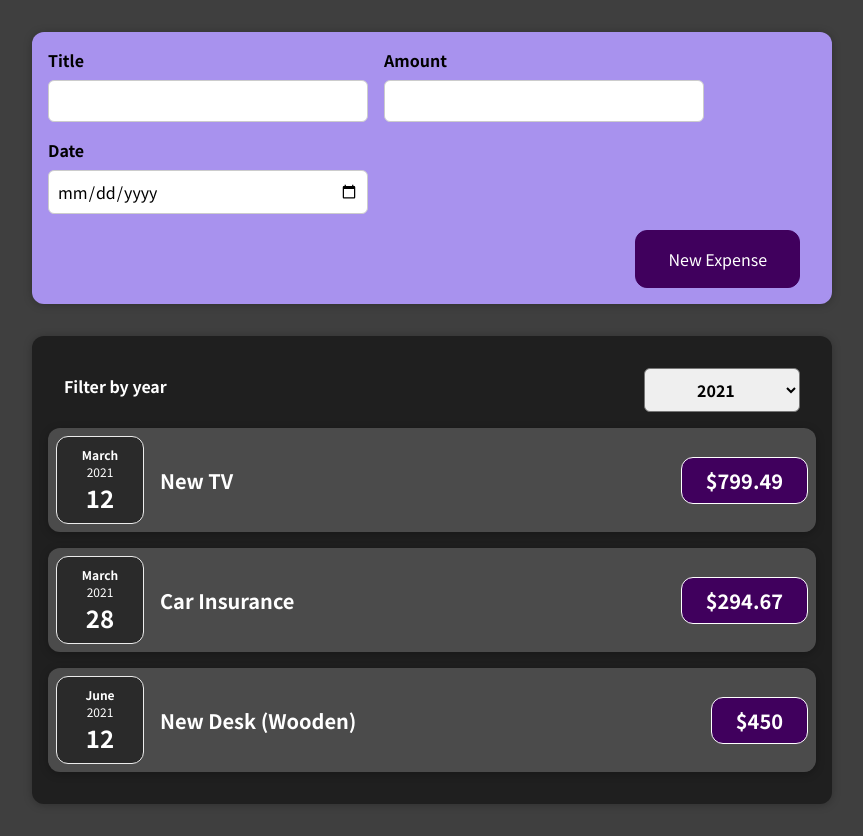
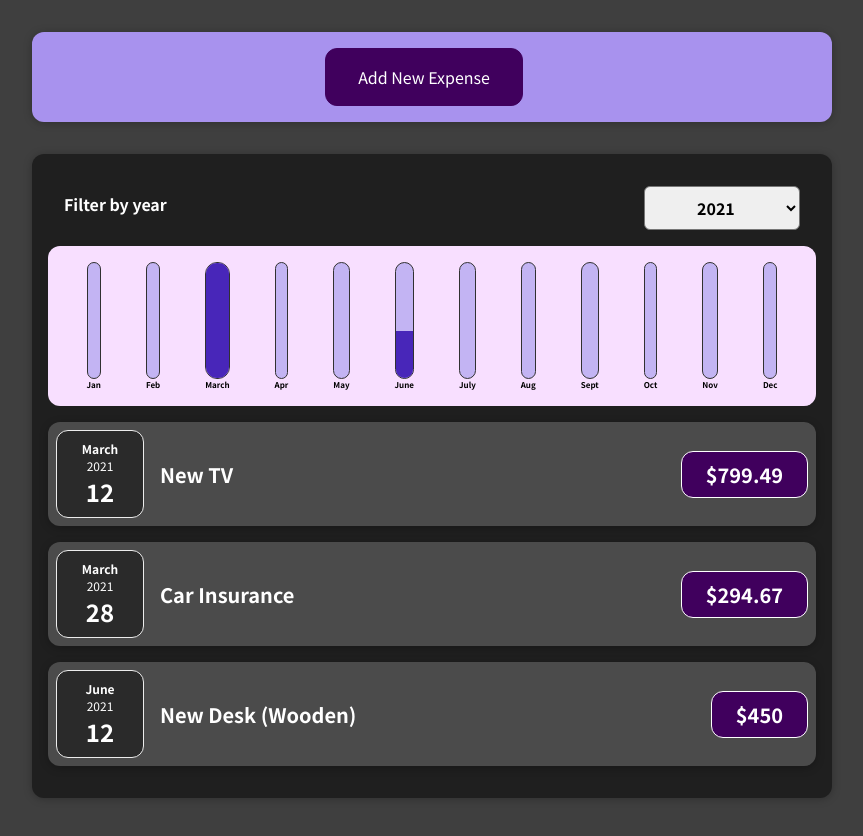
Before and after one commit to cbonoan/learningReact, a React (Create React App) app in the folder project1/react-complete-guide/: page / in a window 1280 px wide. Shown: the whole page, without its empty margins (208-1071 px from the left). Built offline with nearby package versions, Linux system fonts and the light colour scheme.

Commit message:
learning to use conditionals to output certain features of a component

```diff
--- /dev/null
+++ b/project1/react-complete-guide/src/components/Chart/Chart.css
@@ -0,0 +1,9 @@
+.chart {
+  padding: 1rem;
+  border-radius: 12px;
+  background-color: #f8dfff;
+  text-align: center;
+  display: flex;
+  justify-content: space-around;
+  height: 10rem;
+}
--- /dev/null
+++ b/project1/react-complete-guide/src/components/Chart/Chart.js
@@ -0,0 +1,23 @@
+import React from "react";
+
+import ChartBar from "./ChartBar";
+import "./Chart.css";
+function Chart(props) {
+    const dataPointValues = props.dataPoints.map(dataPoint => dataPoint.value);
+    const totalMaximum = Math.max(...dataPointValues); // use spread operator to split the array into individual values
+
+    return (
+        <div className="chart">
+            {props.dataPoints.map((dataPoint) => (
+                <ChartBar
+                    key={dataPoint.label}
+                    value={dataPoint.value}
+                    maxValue={totalMaximum}
+                    label={dataPoint.label}
+                />
+            ))}
+        </div>
+    );
+}
+
+export default Chart;
--- /dev/null
+++ b/project1/react-complete-guide/src/components/Chart/ChartBar.css
@@ -0,0 +1,30 @@
+.chart-bar {
+  height: 100%;
+  display: flex;
+  flex-direction: column;
+  align-items: center;
+}
+
+.chart-bar__inner {
+  height: 100%;
+  width: 100%;
+  border: 1px solid #313131;
+  border-radius: 12px;
+  background-color: #c3b4f3;
+  overflow: hidden;
+  display: flex;
+  flex-direction: column;
+  justify-content: flex-end;
+}
+
+.chart-bar__fill {
+  background-color: #4826b9;
+  width: 100%;
+  transition: all 0.3s ease-out;
+}
+
+.chart-bar__label {
+  font-weight: bold;
+  font-size: 0.5rem;
+  text-align: center;
+}
--- /dev/null
+++ b/project1/react-complete-guide/src/components/Chart/ChartBar.js
@@ -0,0 +1,25 @@
+import React from "react";
+
+import './ChartBar.css';
+
+function ChartBar(props) {
+    let barFillHeight = '0%';
+
+    if(props.maxValue > 0) {
+        barFillHeight = Math.round((props.value / props.maxValue) * 100) + '%';
+    }
+
+    return (
+        <div className="chart-bar">
+            <div className="chart-bar__inner">
+                <div className="chart-bar__fill" style={{height: barFillHeight}}>
+                </div>
+            </div>
+            <div className="chart-bar__label">
+                {props.label}
+            </div>
+        </div>
+    );
+};
+
+export default ChartBar;
--- a/project1/react-complete-guide/src/components/Expenses/ExpenseItem.js
+++ b/project1/react-complete-guide/src/components/Expenses/ExpenseItem.js
@@ -6,6 +6,7 @@
 
 function ExpenseItem(props) {
     return (
+        <li>
             <Card className="expense-item">
                 <ExpenseDate date={props.date} />
                 <div className="expense-item__description">
@@ -13,6 +14,7 @@
                     <div className="expense-item__price">${props.amount}</div>
                 </div>
             </Card>
+        </li>
     );
 }
 
--- a/project1/react-complete-guide/src/components/Expenses/Expenses.js
+++ b/project1/react-complete-guide/src/components/Expenses/Expenses.js
@@ -1,7 +1,9 @@
 import React, { useState } from "react";
+
 import Card from "../UI/Card";
-import ExpenseItem from "./ExpenseItem";
+import ExpensesList from "./ExpensesList"
 import ExpensesFilter from "./ExpensesFilter";
+import ExpensesChart from "./ExpensesChart";
 import "./Expenses.css";
 
 function Expenses(props) {
@@ -15,6 +17,7 @@
     return expense.date.getFullYear().toString() === enteredYear;
   });
 
+
   return (
     <div>
       <Card className="expenses">
@@ -22,14 +25,8 @@
           selected={enteredYear}
           onYearChange={changeYearHandler}
         />
-        {filteredExpenses.map((expense) => (
-          <ExpenseItem
-            key={expense.id}
-            title={expense.title}
-            amount={expense.amount}
-            date={expense.date}
-          />
-        ))}
+        <ExpensesChart expenses={filteredExpenses} />
+        <ExpensesList items={filteredExpenses}/>
       </Card>
     </div>
   );
--- /dev/null
+++ b/project1/react-complete-guide/src/components/Expenses/ExpensesChart.js
@@ -0,0 +1,31 @@
+import React from "react";
+
+import Chart from "../Chart/Chart";
+
+function ExpensesChart(props) {
+    const chartDataPoints = [
+        {label: 'Jan', value: 0},
+        {label: 'Feb', value: 0},
+        {label: 'March', value: 0},
+        {label: 'Apr', value: 0},
+        {label: 'May', value: 0},
+        {label: 'June', value: 0},
+        {label: 'July', value: 0},
+        {label: 'Aug', value: 0},
+        {label: 'Sept', value: 0},
+        {label: 'Oct', value: 0},
+        {label: 'Nov', value: 0},
+        {label: 'Dec', value: 0}
+    ];
+
+    for(const expense of props.expenses) {
+        const expenseMonth = expense.date.getMonth();
+        chartDataPoints[expenseMonth].value += expense.amount;
+    }
+
+    return (
+        <Chart dataPoints={chartDataPoints} />
+    );
+}
+
+export default ExpensesChart;
--- /dev/null
+++ b/project1/react-complete-guide/src/components/Expenses/ExpensesList.css
@@ -0,0 +1,9 @@
+.expenses-list {
+  list-style: none;
+  padding: 0;
+}
+
+.expenses-list__fallback {
+  color: white;
+  text-align: center;
+}
--- /dev/null
+++ b/project1/react-complete-guide/src/components/Expenses/ExpensesList.js
@@ -0,0 +1,28 @@
+import React from "react";
+
+import ExpenseItem from "./ExpenseItem";
+import "./ExpensesList.css";
+
+function ExpensesList(props) {
+
+  if(props.items.length === 0) {
+      return (
+        <h2 className="expenses-list__fallback">Found no expenses.</h2>
+      )
+  }
+
+  return (
+      <ul className="expenses-list">
+          { props.items.map((expense) => (
+            <ExpenseItem
+                key={expense.id}
+                title={expense.title}
+                amount={expense.amount}
+                date={expense.date}
+            />
+        ))}
+      </ul>
+  )
+}
+
+export default ExpensesList;
--- a/project1/react-complete-guide/src/components/NewExpense/ExpenseForm.css
+++ b/project1/react-complete-guide/src/components/NewExpense/ExpenseForm.css
@@ -24,3 +24,6 @@
 .new-expense__actions {
   text-align: right;
 }
+.new-expense__noinputs {
+  text-align: center;
+}
--- a/project1/react-complete-guide/src/components/NewExpense/ExpenseForm.js
+++ b/project1/react-complete-guide/src/components/NewExpense/ExpenseForm.js
@@ -53,19 +53,29 @@
 
     const expenseData = {
       title: enteredTitle,
-      amount: enteredAmount,
+      amount: +enteredAmount,
       date: new Date(enteredDate),
     };
 
     props.onSaveExpenseData(expenseData);
     // clear form after submition
-    setEnteredTitle('');
-    setEnteredAmount('');
-    setEnteredDate('');
+    setEnteredTitle("");
+    setEnteredAmount("");
+    setEnteredDate("");
   };
+
+  let [showInput, setShowInput] = useState(false);
+
+  function showInputFields() {
+    setShowInput(true);
+  }
+  function hideInputFields() {
+    setShowInput(false);
+  }
 
   return (
     <form onSubmit={submitHandler}>
+      {showInput && (
         <div className="new-expense__controls">
           <div className="new-expense__control">
             <label>Title</label>
@@ -96,9 +106,23 @@
             />
           </div>
         </div>
+      )}
+      {showInput ? (
         <div className="new-expense__actions">
-        <button type="submit">New Expense</button>
+          <button type="submit" onClick={hideInputFields}>
+            Cancel
+          </button>
+          <button type="submit" onClick={showInputFields}>
+            Add New Expense
+          </button>
         </div>
+      ) : (
+        <div className="new-expense__noinputs">
+          <button type="submit" onClick={showInputFields}>
+            Add New Expense
+          </button>
+        </div>
+      )}
     </form>
   );
 }
```
Also changed, not shown: 1 other file (tests, documents, lock files or other folders). Lines whose indentation alone changed are shown as unchanged.
